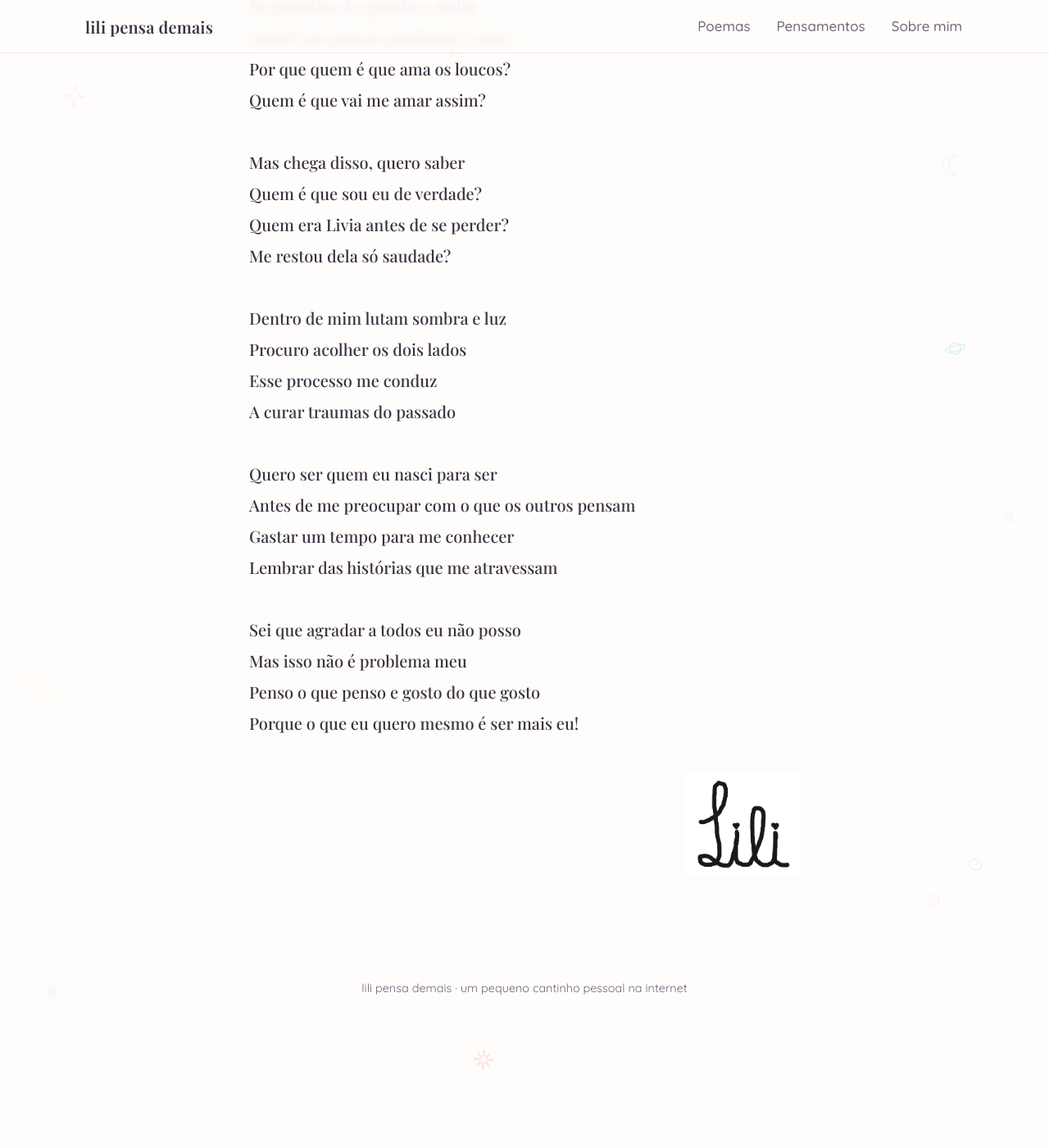
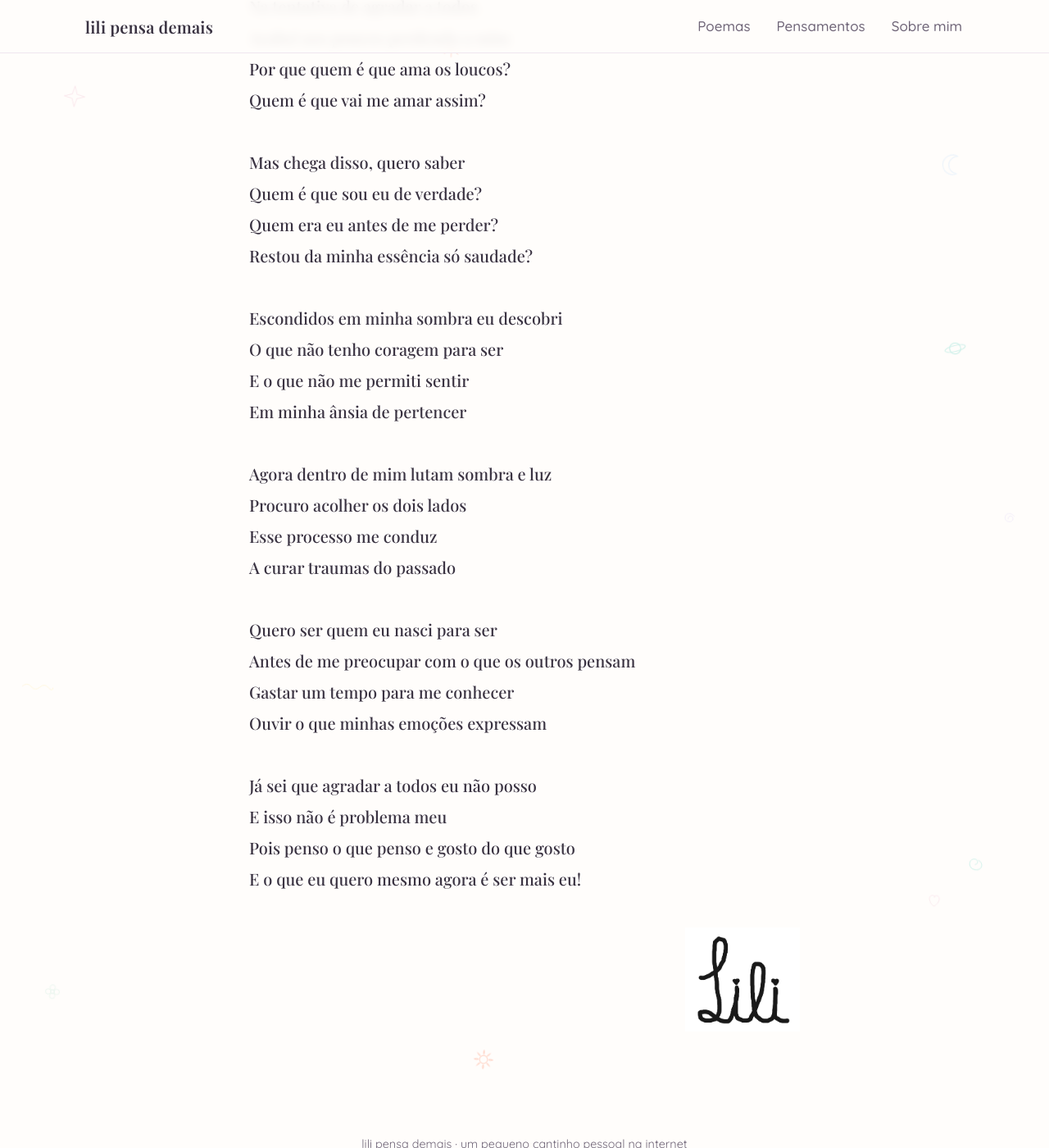
Before and after one commit to liviatoledomartins/lilipensademais, a Jekyll site: the page built from _poemas/ser-eu.md, in a window 1280 px wide and 1400 px high, scrolled down 1090 px. Shown: the whole window at 82% size. Built offline with Jekyll 4.4.1, drawn with Linux system fonts in a browser that asks for light colours; some web fonts are replaced; before the commit the page ends 2383 px from its top, so only the background shows below that.

Commit message:
Update Poema “ser-eu”

```diff
--- a/_poemas/ser-eu.md
+++ b/_poemas/ser-eu.md
@@ -2,7 +2,7 @@
 type: poemas
 imagem: /assets/images/uploads/dapo.jpg
 titulo: a sombra
-conteudo: |-
+conteudo: |
   Quem sou eu nesse universo?
   Qual é meu papel no mundo?
   Qualquer pessoa com quem converso
@@ -25,10 +25,15 @@ conteudo: |-
 
   Mas chega disso, quero saber
   Quem é que sou eu de verdade?
-  Quem era Livia antes de se perder?
-  Me restou dela só saudade?
+  Quem era eu antes de me perder?
+  Restou da minha essência só saudade?
 
-  Dentro de mim lutam sombra e luz
+  Escondidos em minha sombra eu descobri
+  O que não tenho coragem para ser
+  E o que não me permiti sentir
+  Em minha ânsia de pertencer
+
+  Agora dentro de mim lutam sombra e luz
   Procuro acolher os dois lados
   Esse processo me conduz
   A curar traumas do passado
@@ -36,11 +41,11 @@ conteudo: |-
   Quero ser quem eu nasci para ser
   Antes de me preocupar com o que os outros pensam
   Gastar um tempo para me conhecer
-  Lembrar das histórias que me atravessam
+  Ouvir o que minhas emoções expressam
 
-  Sei que agradar a todos eu não posso
-  Mas isso não é problema meu
-  Penso o que penso e gosto do que gosto
-  Porque o que eu quero mesmo é ser mais eu!
+  Já sei que agradar a todos eu não posso
+  E isso não é problema meu
+  Pois penso o que penso e gosto do que gosto
+  E o que eu quero mesmo agora é ser mais eu!
 data: 2026-08-15T21:58:00.000-03:00
 ---
```
